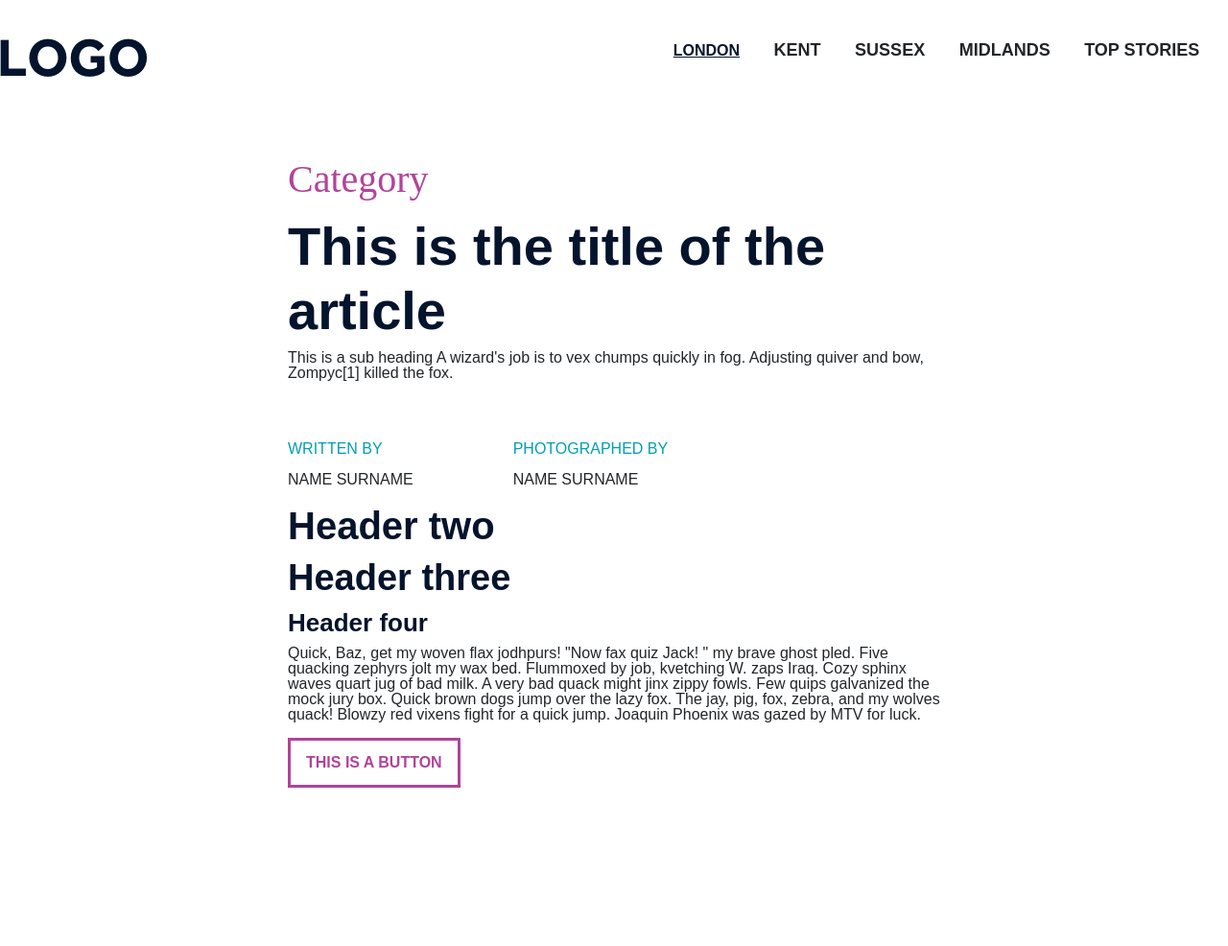
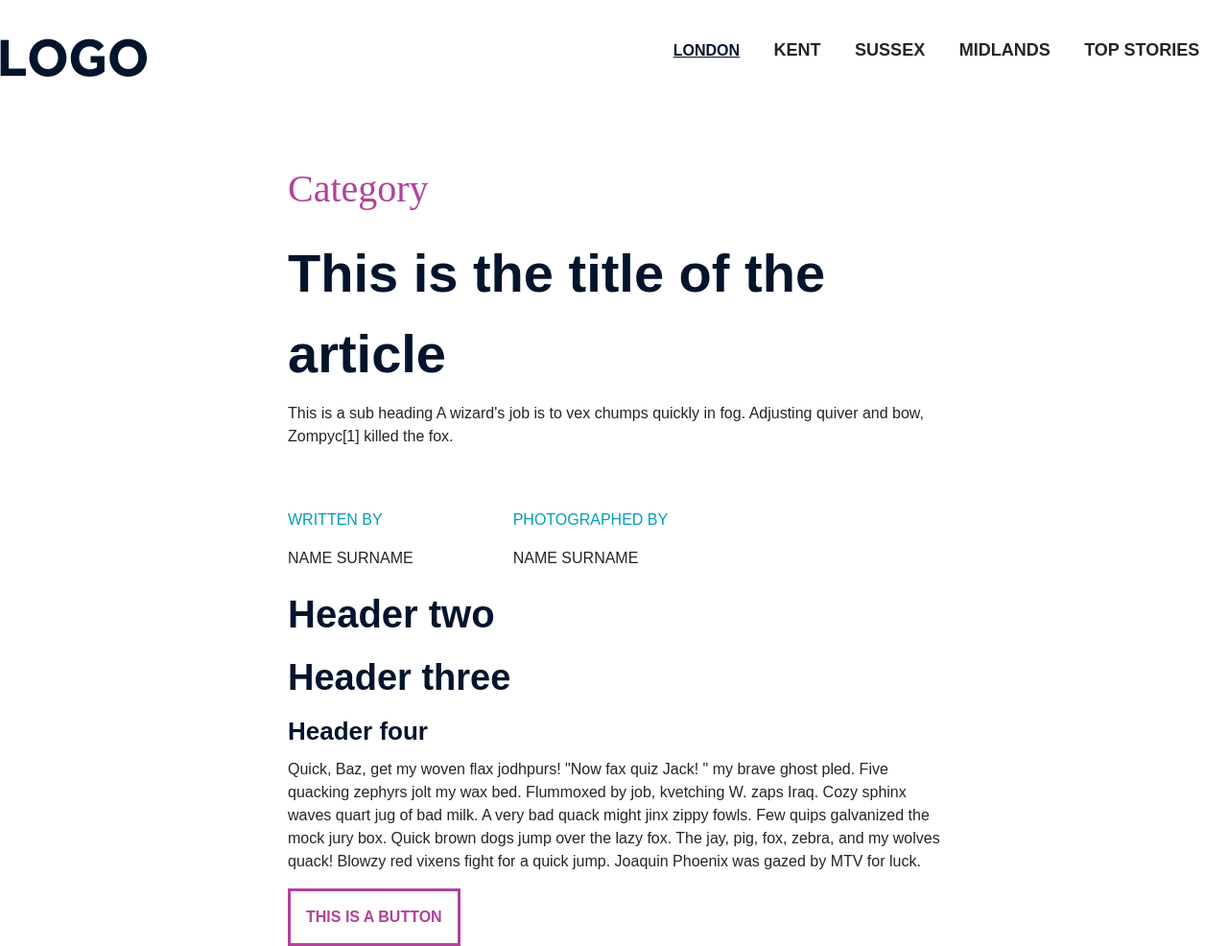
Before and after one commit to thenotsomiserable/spindogs-test, a website: page index.html in a window 1280 px wide. Shown: the whole page at 96% size. Before the commit the page ends 821 px from the top, so only its background shows below. Drawn offline with nearby package versions, Linux system fonts and the light colour scheme; a web font is replaced by a local one.

Commit message:
adjust line heights

```diff
--- a/scss/settings/_typography.scss
+++ b/scss/settings/_typography.scss
@@ -1,7 +1,6 @@
 * {
   font-size: 16px;
   font-family: effra, sans-serif;
-  line-height: 1em;
 }
 
 p {
@@ -23,6 +22,7 @@ h6 {
   font-family: effra, sans-serif;
   font-weight: 700;
   font-style: normal;
+  line-height: 1.5em;
 }
 
 h1 {
```
Also changed, not shown: assets/css/style.css.
